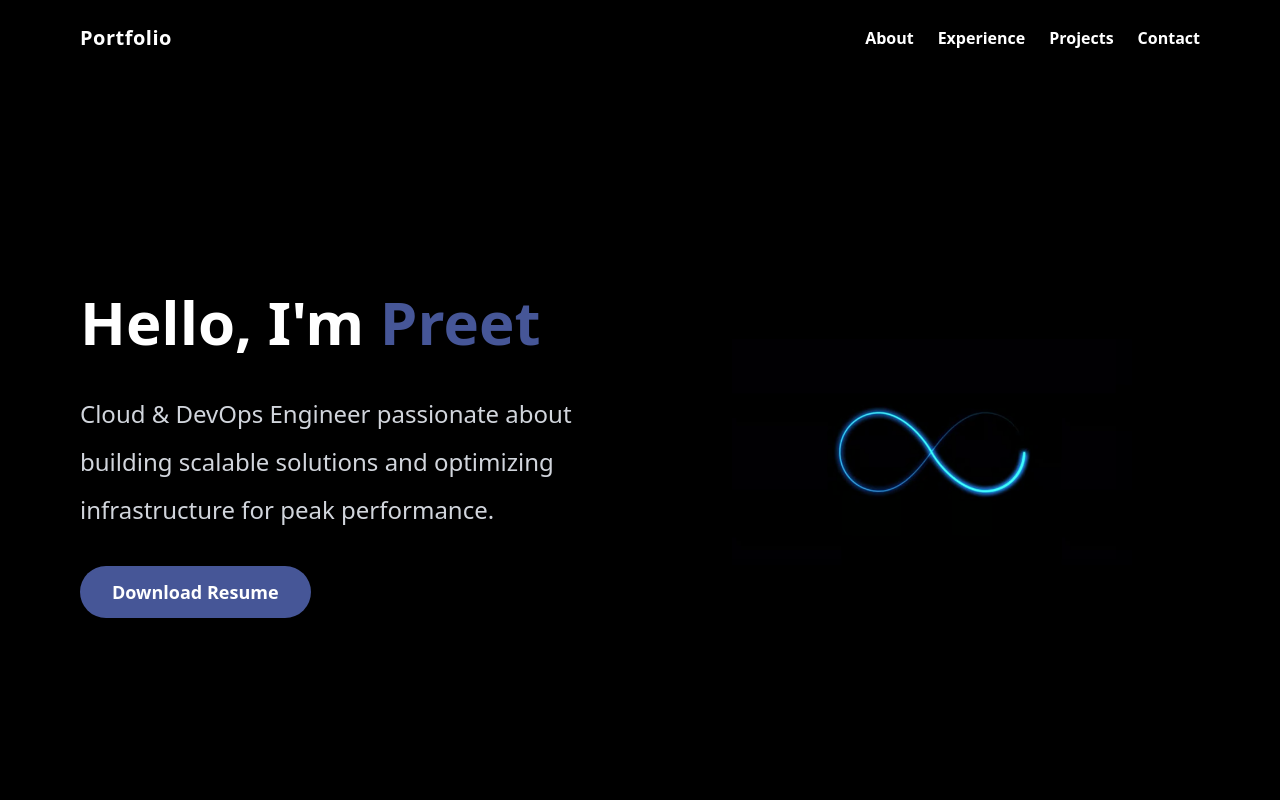
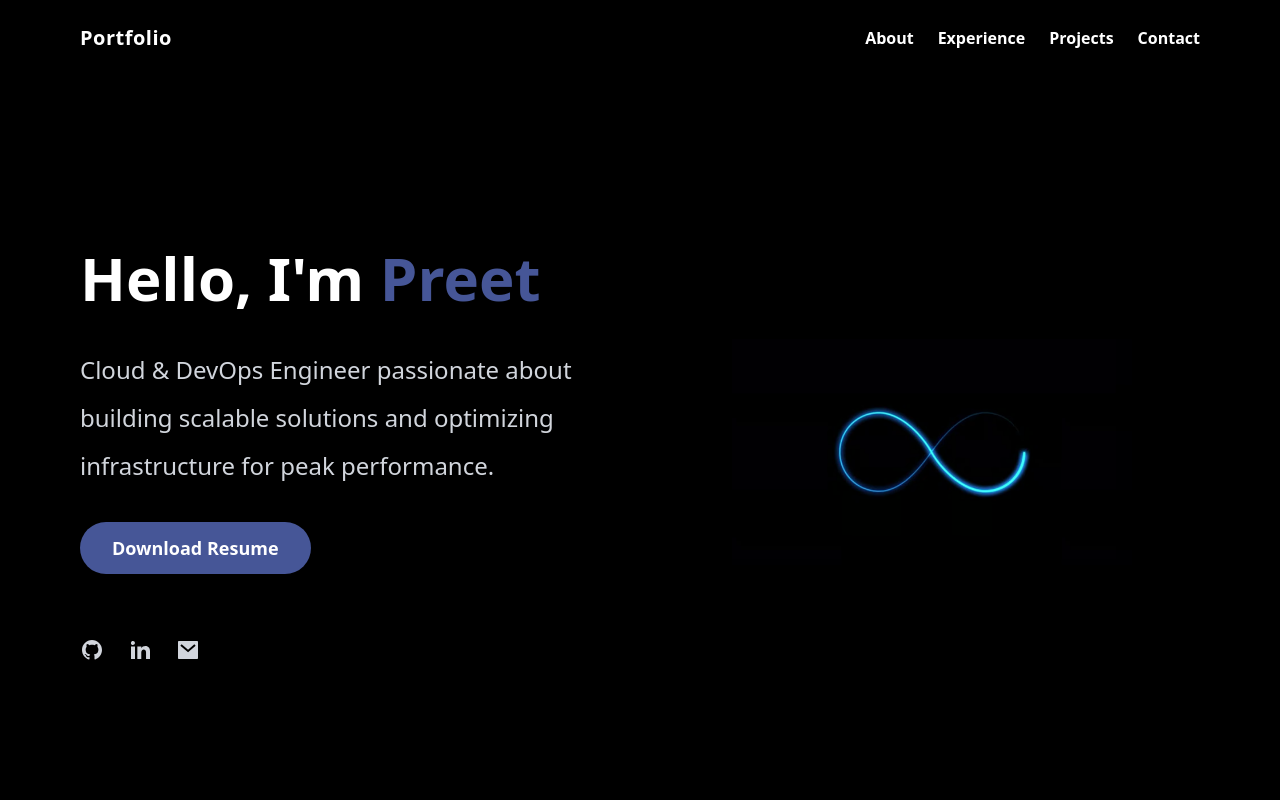
Before and after one commit to Trippy-69/Portfolio, a React (Vite) app: page / in a window 1280 px wide. Shown: the top 800 px of the page. Built offline with nearby package versions, Linux system fonts and the light colour scheme.

Commit message:
home page feature

```diff
--- a/src/components/Home/Home.jsx
+++ b/src/components/Home/Home.jsx
@@ -1,5 +1,6 @@
-import React from 'react';
-import infinite from '../assets/infinite.avif'; // Keep the image as is
+import React from 'react'
+import infinite from '../assets/infinite.avif'
+import { RiGithubFill, RiLinkedinFill, RiMailFill } from '@remixicon/react'
 
 const Home = () => {
   return (
@@ -17,14 +18,24 @@ const Home = () => {
           <span className="md:hidden">and </span>for peak performance.
         </p>
 
-        {/* Download Resume Button */}
-        <a href="/assets/resume.pdf" download="Preet_Resume.pdf"> {/* File is now in the public folder */}
         <button className="w-fit bg-[#465697] hover:bg-[#3a487f] text-white py-3 px-8
           rounded-full text-lg font-semibold transition-all duration-300
           hover:scale-105 shadow-lg transform">
           Download Resume
         </button>
+
+        {/* Social Media Logos */}
+        <div className="flex gap-6 mt-8">
+          <a href="https://github.com" className="text-gray-300 hover:text-cyan-400 transition-all">
+            <RiGithubFill size={24} className="hover:scale-110 transition-transform duration-300" />
           </a>
+          <a href="https://linkedin.com" className="text-gray-300 hover:text-cyan-400 transition-all">
+            <RiLinkedinFill size={24} className="hover:scale-110 transition-transform duration-300" />
+          </a>
+          <a href="mailto:youremail@example.com" className="text-gray-300 hover:text-cyan-400 transition-all">
+            <RiMailFill size={24} className="hover:scale-110 transition-transform duration-300" />
+          </a>
+        </div>
       </div>
 
       {/* Image Container */}
@@ -42,4 +53,4 @@ const Home = () => {
   )
 }
 
-export default Home;
+export default Home
```
Lines whose indentation alone changed are shown as unchanged.
